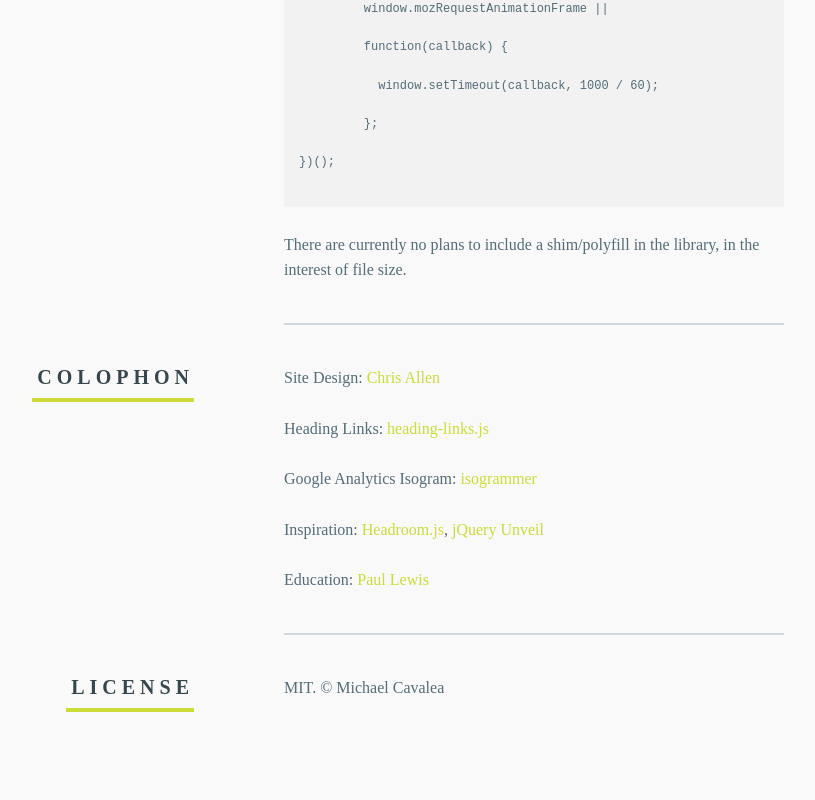
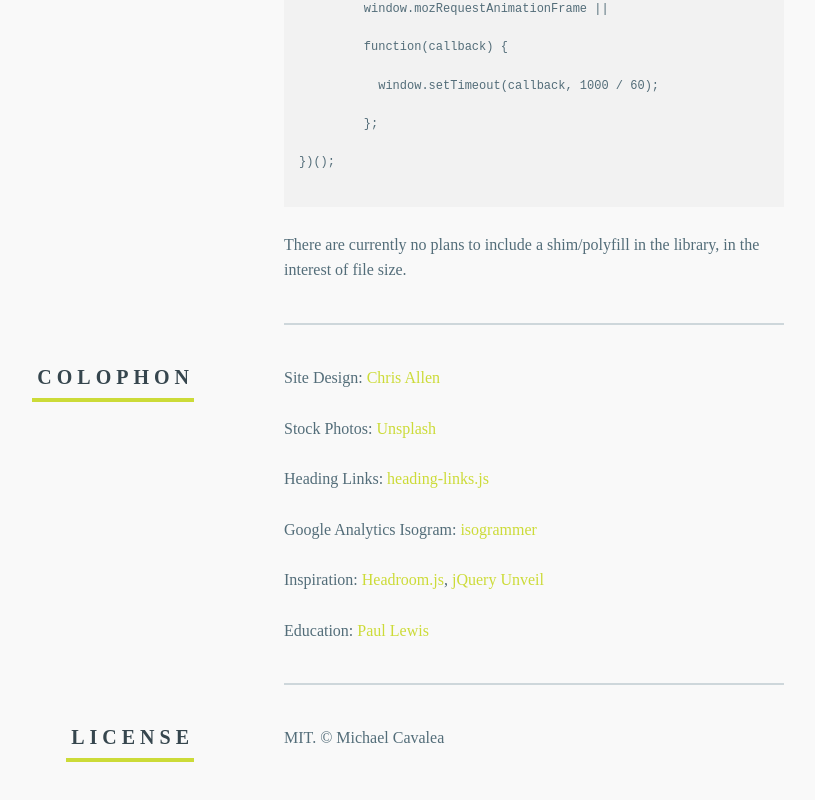
Before and after one commit to callmecavs/layzr.js, a website: page src/markup/index.html in a window 1280 px wide. Shown: the part 3066-3866 px from the top of the page, without its empty margins (231-1046 px from the left). Drawn offline with nearby package versions, Linux system fonts and the light colour scheme; files that its build step writes are made by us from their sources; files whose address does not match are found by name.

Commit message:
optimize retina images

```diff
--- a/src/markup/index.html
+++ b/src/markup/index.html
@@ -152,6 +152,7 @@
         <h2 class="doc-block-heading">Colophon</h2>
 
         <p>Site Design: <a href="//dribbble.com/cp_allen" target="_blank">Chris Allen</a></p>
+        <p>Stock Photos: <a href="//unsplash.com/" target="_blank">Unsplash</a></p>
         <p>Heading Links: <a href="//github.com/callmecavs/heading-links.js" target="_blank">heading-links.js</a>
         <p>Google Analytics Isogram: <a href="//isogrammer.com/" target="_blank">isogrammer</a></p>
         <p>Inspiration: <a href="//wicky.nillia.ms/headroom.js/" target="_blank">Headroom.js</a>, <a href="//luis-almeida.github.io/unveil/" target="_blank">jQuery Unveil</a>
```
Also changed, not shown: index.html (+1 -1 lines), images/demo/unsplash1-retina.jpg, images/demo/unsplash2-retina.jpg, images/demo/unsplash3-retina.jpg, images/demo/unsplash4-retina.jpg, images/demo/unsplash5-retina.jpg, src/images/demo/unsplash1-retina.jpg (added), src/images/demo/unsplash2-retina.jpg (added), src/images/demo/unsplash3-retina.jpg (added), src/images/demo/unsplash4-retina.jpg (added), src/images/demo/unsplash5-retina.jpg (added).
